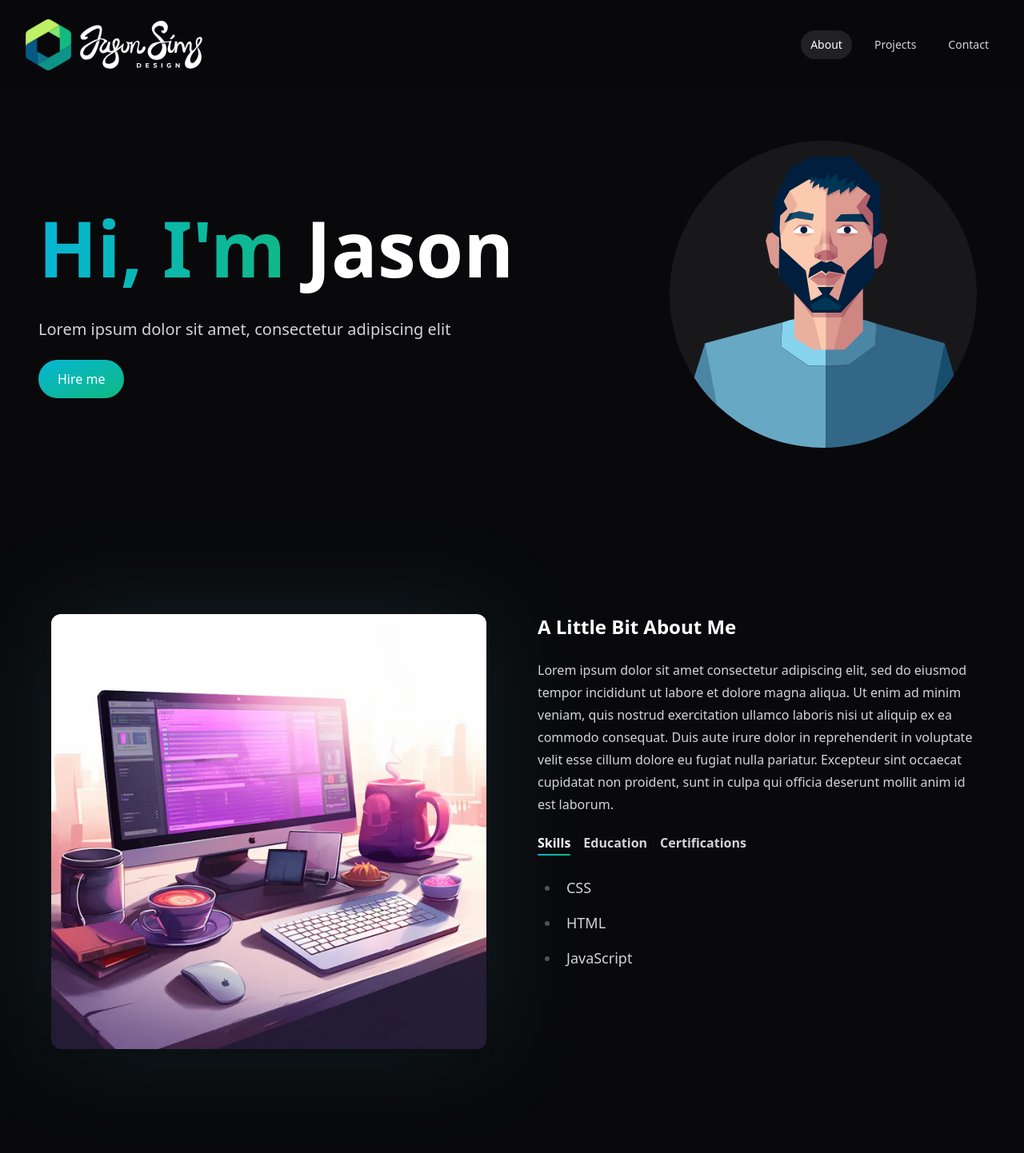
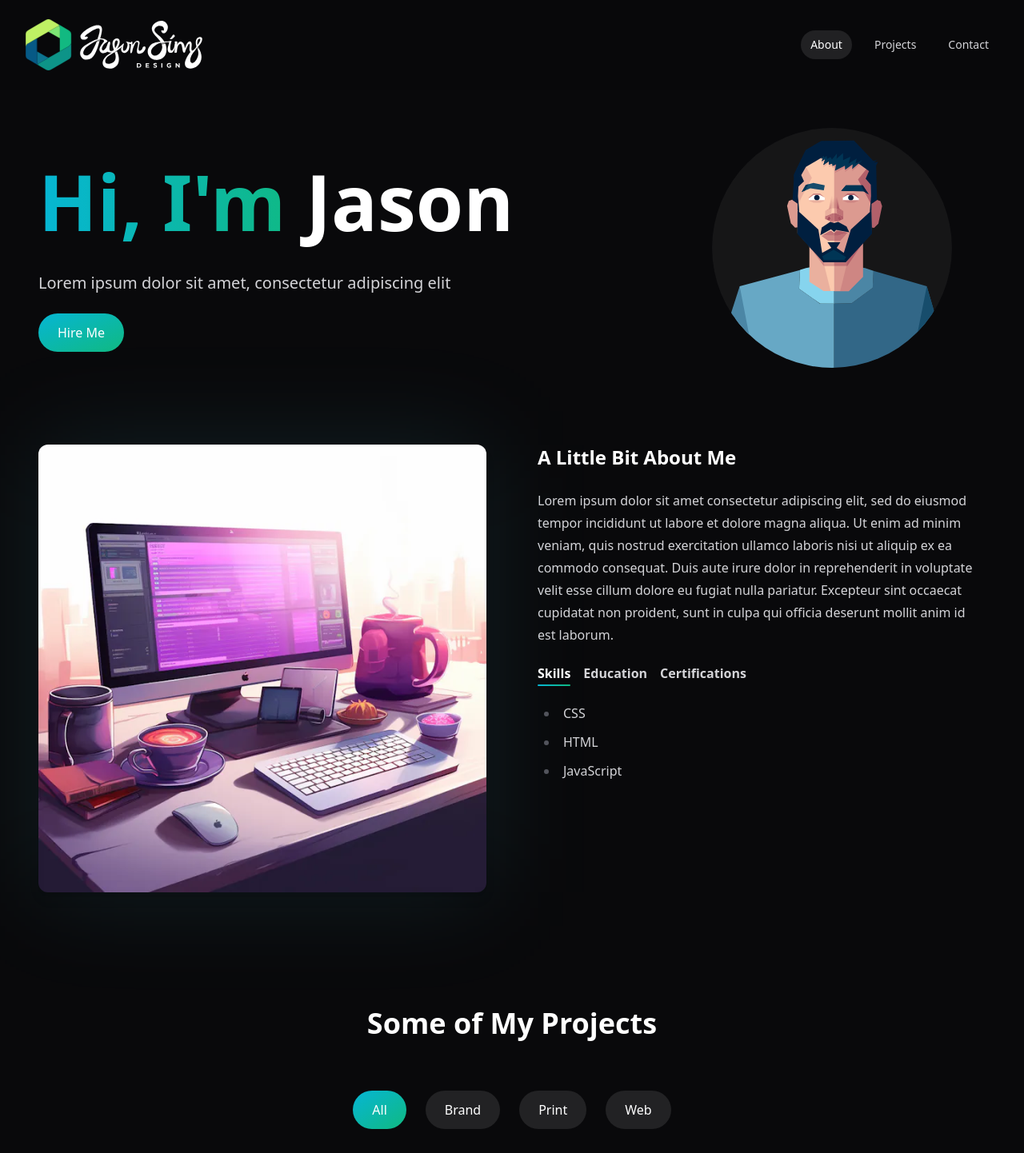
Before and after one commit to JasonMSims/jasonsimsdesign, a Vue app: page / in a window 1280 px wide. Shown: the top 1442 px of the page at 80% size. Built offline with nearby package versions, Linux system fonts and the light colour scheme.

Commit message:
Cleaned up width, padding, and margin styling

```diff
--- a/src/components/AboutSection.vue
+++ b/src/components/AboutSection.vue
@@ -1,10 +1,7 @@
 <template>
-  <section
-    id="about"
-    class="mx-auto flex max-w-screen-2xl flex-col items-start gap-8 px-4 py-8 sm:pb-16 sm:pt-32 md:grid md:grid-cols-2 xl:gap-16 xl:px-16"
-  >
-    <div class="relative">
-      <img alt="" class="h-full w-full rounded-xl object-cover shadow-lg" src="/images/about-image.webp" />
+  <section id="about" class="mx-auto grid max-w-7xl grid-cols-1 flex-col items-start gap-8 px-12 py-8 sm:grid-cols-2 sm:py-16 xl:gap-16 xl:px-12">
+    <div class="relative isolate">
+      <img alt="" class="mx-auto h-full w-full rounded-xl object-cover shadow-lg sm:w-full" src="/images/about-image.webp" />
       <div class="absolute inset-0 -z-10 bg-cyan-300/10 blur-3xl"></div>
     </div>
     <div class="prose-md prose prose-zinc prose-invert">
@@ -16,10 +13,11 @@
         anim id est laborum.
       </p>
       <TabGroup>
-        <TabList class="flex space-x-4">
+        <TabList class="flex gap-4">
           <Tab :key="titleIdx" as="template" v-for="({ title }, titleIdx) in categories" v-slot="{ selected }">
             <button
               :class="[
+                'text-left max-sm:grow max-sm:py-4',
                 'rounded-sm font-semibold transition-colors duration-200 hover:text-white',
                 'focus-visible:outline focus-visible:outline-2 focus-visible:outline-offset-4 focus-visible:outline-cyan-500',
                 { 'text-white': selected },
@@ -31,7 +29,7 @@
             </button>
           </Tab>
         </TabList>
-        <TabPanels class="prose prose-lg prose-zinc prose-invert">
+        <TabPanels>
           <TabPanel
             :class="['rounded-sm', 'focus-visible:outline focus-visible:outline-2 focus-visible:outline-offset-4 focus-visible:outline-cyan-500']"
             :key="categoryIdx"
--- a/src/components/ContactSection.vue
+++ b/src/components/ContactSection.vue
@@ -1,18 +1,19 @@
 <template>
-  <section id="contact" class="relative isolate mt-12">
-    <div class="mx-auto grid grid-cols-1 md:grid-cols-2">
-      <div class="px-6 pb-20 pt-24 sm:pt-32 md:py-24 lg:px-8">
-        <div class="prose-md prose prose-zinc prose-invert mx-auto max-w-xl lg:mx-0 lg:max-w-lg">
-          <div class="absolute inset-y-0 left-0 -z-10 w-full overflow-hidden">
+  <div class="relative isolate py-12">
+    <section id="contact" class="mx-auto grid max-w-7xl grid-cols-1 items-start gap-y-8 px-4 sm:px-12 md:grid-cols-2">
+      <div class="md:py-20">
+        <div class="prose-md prose prose-zinc prose-invert mx-auto lg:mx-0 lg:max-w-lg">
+          <div class="absolute inset-y-0 left-0 -z-10 w-full">
             <div
               :class="[
-                'absolute h-full w-full blur-3xl [mask-image:radial-gradient(white_50%,transparent_95%)]',
+                'absolute h-full w-full blur-3xl',
+                //'[mask-image:radial-gradient(white_50%,transparent_95%)]',
                 'left-1/2 top-1/2 -translate-x-1/2 -translate-y-1/2 p-24',
               ]"
               aria-hidden="true"
             >
               <div
-                class="aspect-[1200/678] w-[75rem] bg-gradient-to-br from-cyan-500 via-emerald-700 via-25% to-zinc-800 to-80% opacity-40"
+                class="aspect-[1200/678] w-[75rem] bg-gradient-to-br from-cyan-500/50 via-emerald-700/50 via-25% to-zinc-800/50 to-80% opacity-50"
                 style="
                   clip-path: polygon(
                     66.74% 68.073%,
@@ -36,7 +37,7 @@
               />
             </div>
           </div>
-          <h2 class="text-3xl font-semibold tracking-tight">Get in touch</h2>
+          <h2 class="mt-0 text-3xl font-semibold tracking-tight">Get in touch</h2>
           <p class="mb-8">
             Proin volutpat consequat porttitor cras nullam gravida at. Orci molestie a eu arcu. Sed ut tincidunt integer elementum id sem. Arcu sed
             malesuada et magna.
@@ -47,10 +48,10 @@
           </div>
         </div>
       </div>
-      <div class="px-6 pb-24 pt-20 sm:pb-32 md:py-24 md:pl-0 lg:px-8">
+      <div class="md:py-20">
         <form action="">
           <div class="mx-auto">
-            <div class="grid grid-cols-1 gap-x-8 gap-y-6 sm:grid-cols-2">
+            <div class="grid grid-cols-1 gap-y-3 sm:grid-cols-2 sm:gap-x-8 sm:gap-y-6">
               <div>
                 <div class="5 mt-2">
                   <FormInput v-model="firstName" type="text" name="first-name" label="First Name" autocomplete="given-name" />
@@ -61,10 +62,10 @@
                   <FormInput v-model="lastName" type="text" name="last-name" label="Last Name" autocomplete="family-name" />
                 </div>
               </div>
-              <div class="col-span-2">
+              <div class="sm:col-span-2">
                 <FormInput label="Email" name="email" type="email" autocomplete="email" />
               </div>
-              <div class="col-span-2">
+              <div class="sm:col-span-2">
                 <FormInput label="Message" name="message" type="textarea" rows="4" />
               </div>
             </div>
@@ -74,8 +75,8 @@
           </div>
         </form>
       </div>
-    </div>
-  </section>
+    </section>
+  </div>
 </template>
 
 <script setup lang="ts">
--- a/src/components/FooterSection.vue
+++ b/src/components/FooterSection.vue
@@ -1,8 +1,8 @@
 <template>
   <footer class="z-10 border-t border-t-zinc-200/5">
-    <div class="container mx-auto flex items-center justify-between p-12">
+    <div class="mx-auto flex max-w-7xl flex-col items-center gap-4 px-4 py-8 sm:flex-row sm:justify-between sm:px-12">
       <span><JsdLogo class="h-16" /></span>
-      <p class="text-sm text-zinc-500">&copy; {{ new Date().getFullYear() }} Jason Sims Design. All rights reserved.</p>
+      <p class="text-center text-xs text-zinc-500 sm:text-sm">&copy; {{ new Date().getFullYear() }} Jason Sims Design. All rights reserved.</p>
     </div>
   </footer>
 </template>
--- a/src/components/HeroSection.vue
+++ b/src/components/HeroSection.vue
@@ -1,31 +1,24 @@
 <template>
-  <div class="container mx-auto mt-24 px-12 py-4">
-    <section class="lg:py-16">
-      <div class="grid sm:grid-cols-12">
-        <div class="col-span-8 place-self-center justify-self-start text-center sm:text-left">
-          <h1 class="relative mb-4 text-4xl font-black text-white sm:text-5xl lg:text-8xl lg:leading-normal">
+  <section class="mx-auto max-w-7xl px-4 py-8 sm:px-12">
+    <div class="grid grid-cols-1 items-center gap-4 sm:grid-cols-12">
+      <div class="text-center sm:col-span-8 sm:text-left">
+        <h1 class="mb-4 text-4xl font-black text-white sm:text-5xl lg:text-8xl lg:leading-normal">
           <span class="bg-gradient-to-r from-cyan-500 to-emerald-500 bg-clip-text text-transparent"> Hi, I'm </span>
           <span class="inline-flex flex-nowrap items-center">{{ name }}</span>
         </h1>
         <p class="mb-6 text-sm text-zinc-300 sm:text-lg lg:text-xl">Lorem ipsum dolor sit amet, consectetur adipiscing elit</p>
-          <div>
-            <RouterLink
-              class="mr-4 inline-block w-full rounded-full bg-gradient-to-br from-cyan-500 to-emerald-500 px-6 py-3 text-white hover:from-emerald-500 hover:to-cyan-500 sm:w-fit"
-              to="/#contact"
-              >Hire me</RouterLink
-            >
+        <ButtonElement href="/#contact">Hire Me</ButtonElement>
       </div>
-        </div>
-        <div class="w-2xs h-2xs relative rounded-full bg-zinc-900 lg:h-96 lg:w-96">
-          <img alt="Jason Sims" class="relative h-full w-full transform rounded-full" src="@/assets/images/geometric.svg?url" />
+      <div class="mx-auto max-w-sm rounded-full bg-zinc-50/5 max-sm:-order-1 sm:col-span-4">
+        <img alt="Jason Sims" class="relative h-full w-full rounded-full" src="@/assets/images/geometric.svg?url" />
       </div>
     </div>
   </section>
-  </div>
 </template>
 
 <script setup lang="ts">
 import { ref } from 'vue'
+import { ButtonElement } from '@/components'
 
 const name = ref('Jason')
 </script>
--- a/src/components/ProjectsSection.vue
+++ b/src/components/ProjectsSection.vue
@@ -1,9 +1,6 @@
 <template>
-  <section
-    id="projects"
-    :class="['mx-auto max-w-screen-2xl px-4 py-8 sm:pb-16 sm:pt-32 xl:px-8', 'prose prose-sm prose-zinc prose-invert mb-8 max-w-none md:mb-16']"
-  >
-    <h2 class="mb-8 mt-4 text-center text-4xl font-bold md:mb-12">Some of My Projects</h2>
+  <section id="projects" :class="['mx-auto max-w-7xl px-4 py-8 sm:py-16 xl:px-8', 'prose prose-sm prose-zinc prose-invert']">
+    <h2 class="mb-8 mt-4 text-center text-4xl font-bold">Some of My Projects</h2>
 
     <TabGroup @change="handleFilterChange">
       <TabList class="not-prose flex flex-row items-center justify-center gap-2 px-6 py-6">
@@ -32,7 +29,6 @@
             leave-from-class="transform scale-100 opacity-100 z-40"
             leave-to-class="transform scale-95 opacity-0"
             move-class="transition duration-300 ease-out z-40"
-            @before-leave="beforeLeave"
           >
             <CardElement :key="project.id" v-for="project in filteredProjects" v-bind="project" />
           </TransitionGroup>
@@ -134,10 +130,4 @@ const filteredProjects = computed(() =>
 const categories = computed(() => {
   return new Set(['All', ...projects.value.map((project) => project.category)].sort((a, b) => a.localeCompare(b)))
 })
-
-const beforeLeave = (el: any) => {
-  const { width, height } = el.getBoundingClientRect()
-  el.style.width = `${width}px`
-  el.style.height = `${height}px`
-}
 </script>
--- a/src/components/elements/ButtonElement.vue
+++ b/src/components/elements/ButtonElement.vue
@@ -3,7 +3,7 @@
     :href="to"
     :is="to ? 'RouterLink' : 'button'"
     :class="[
-      'relative m-2 inline-block w-full rounded-full text-white focus-visible:outline focus-visible:outline-2 focus-visible:outline-offset-4 focus-visible:outline-cyan-500 sm:w-fit',
+      'relative inline-block w-full rounded-full text-white focus-visible:outline focus-visible:outline-2 focus-visible:outline-offset-4 focus-visible:outline-cyan-500 sm:w-fit',
       {
         'bg-gradient-to-br from-cyan-500 to-emerald-500': buttonStyle === 'primary',
         'bg-white/10 hover:bg-white/15': buttonStyle === 'secondary',
--- a/src/components/elements/CardElement.vue
+++ b/src/components/elements/CardElement.vue
@@ -13,7 +13,7 @@
   >
     <div
       :class="[
-        'rounded-xl bg-zinc-950',
+        'flex grow flex-col rounded-xl bg-zinc-950',
         {
           'scale-[1.01] transition duration-150 ease-out group-focus-within/card:-translate-y-3 group-focus-within/card:translate-x-3 group-focus-within/card:shadow-lg group-hover/card:-translate-y-3 group-hover/card:translate-x-3 group-hover/card:shadow-lg':
             isCmyk,
--- a/src/views/Home.vue
+++ b/src/views/Home.vue
@@ -1,6 +1,6 @@
 <!-- eslint-disable vue/multi-word-component-names -->
 <template>
-  <main class="mx-auto xl:container">
+  <main class="pt-32">
     <HeroSection />
     <AboutSection />
     <ProjectsSection />
```
Lines whose indentation alone changed are shown as unchanged.
